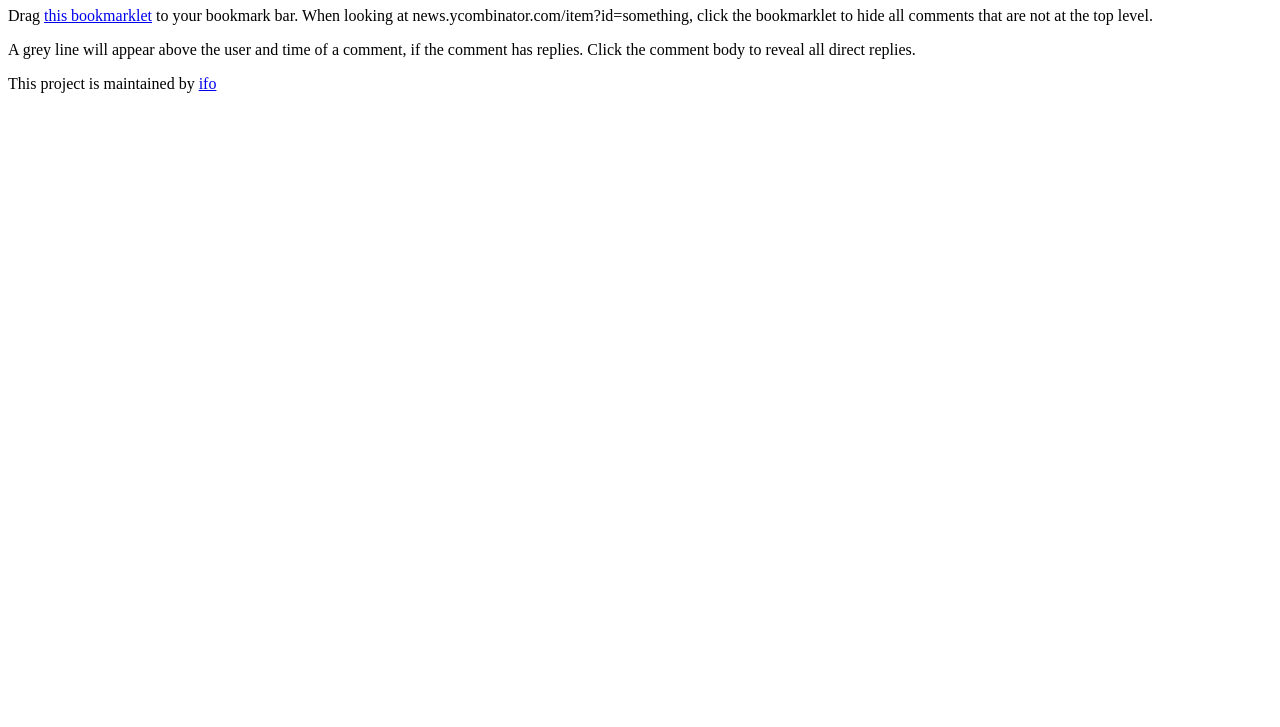
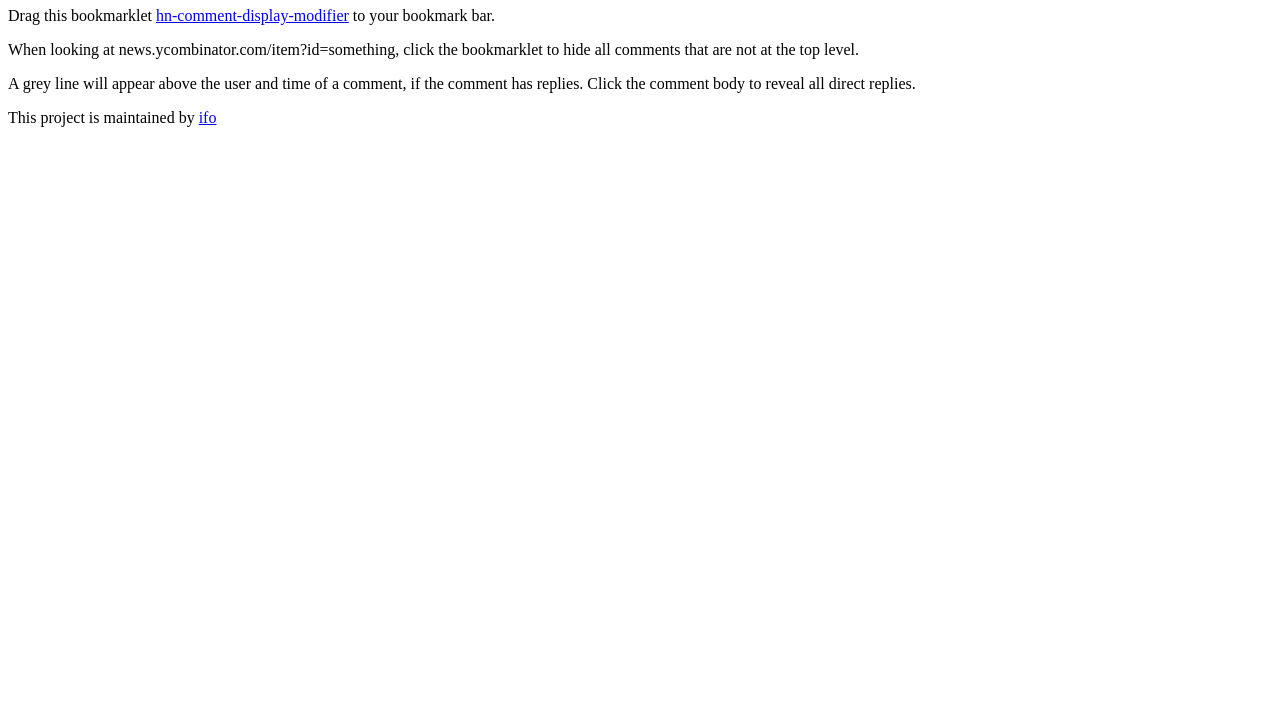
Before and after one commit to ifo/hn-view-mod, a plain HTML site: page index.html in a window 1280 px wide. Shown: the part 73-800 px from the top of the page. Drawn offline with Linux system fonts and the light colour scheme.

Commit message:
Change bookmarklet name

```diff
--- a/index.html
+++ b/index.html
@@ -6,10 +6,12 @@
   </head>
   <body>
       <h1>hn-comment-display-modifier</h1>
-      <p>Drag
-      <a href='javascript:(function(){"use strict";function e(){return t(n())}function n(){for(var e=[],n=document.getElementsByClassName("athing"),t=1;t<n.length;t++)e.push(n[t]);return e}function t(e){var n=e.slice();if(0===n.length)return[];if(1===n.length)return[{elem:n[0],children:[]}];for(var i=n.shift(),c=l(i),a=[],r=[];0!==n.length;){var s=n.shift();l(s)===c?(a.push({elem:i,children:r}),i=s,r=[]):r.push(s)}return a.push({elem:i,children:r}),a.map(function(e){e.children=t(e.children)}),a}function l(e){return e.getElementsByTagName("img")[0].width}function i(e){e.map(function(e){c(e.children)})}function c(e){e.map(function(e){e.elem.style.display="none",c(e.children)})}function a(e){e.map(function(e){e.elem.style.display=""})}function r(e){e.elem.getElementsByClassName("default")[0].getElementsByTagName("div")[0].getElementsByTagName("span")[0].style["border-top"]="1px solid #ccc"}function s(e){e.elem.getElementsByClassName("default")[0].getElementsByTagName("div")[0].getElementsByTagName("span")[0].style["border-top"]=""}function m(e){e.children.length>0&&"none"===e.children[0].elem.style.display?r(e):s(e)}function u(e){e.elem.getElementsByClassName("default")[0].onclick=function(){e.children.length>0&&("none"===e.children[0].elem.style.display?a(e.children):c(e.children),m(e),e.children.map(m))}}function o(e){e.map(function(e){u(e),m(e),o(e.children)})}function d(){var n=e();i(n),o(n)}d()})();'>
-      this bookmarklet</a>
-      to your bookmark bar. When looking at news.ycombinator.com/item?id=something, click the bookmarklet to hide all comments that are not at the top level.</p>
+      <p>Drag this bookmarklet
+        <a href='javascript:(function(){"use strict";function e(){return t(n())}function n(){for(var e=[],n=document.getElementsByClassName("athing"),t=1;t<n.length;t++)e.push(n[t]);return e}function t(e){var n=e.slice();if(0===n.length)return[];if(1===n.length)return[{elem:n[0],children:[]}];for(var i=n.shift(),c=l(i),a=[],r=[];0!==n.length;){var s=n.shift();l(s)===c?(a.push({elem:i,children:r}),i=s,r=[]):r.push(s)}return a.push({elem:i,children:r}),a.map(function(e){e.children=t(e.children)}),a}function l(e){return e.getElementsByTagName("img")[0].width}function i(e){e.map(function(e){c(e.children)})}function c(e){e.map(function(e){e.elem.style.display="none",c(e.children)})}function a(e){e.map(function(e){e.elem.style.display=""})}function r(e){e.elem.getElementsByClassName("default")[0].getElementsByTagName("div")[0].getElementsByTagName("span")[0].style["border-top"]="1px solid #ccc"}function s(e){e.elem.getElementsByClassName("default")[0].getElementsByTagName("div")[0].getElementsByTagName("span")[0].style["border-top"]=""}function m(e){e.children.length>0&&"none"===e.children[0].elem.style.display?r(e):s(e)}function u(e){e.elem.getElementsByClassName("default")[0].onclick=function(){e.children.length>0&&("none"===e.children[0].elem.style.display?a(e.children):c(e.children),m(e),e.children.map(m))}}function o(e){e.map(function(e){u(e),m(e),o(e.children)})}function d(){var n=e();i(n),o(n)}d()})();'>
+        hn-comment-display-modifier</a>
+        to your bookmark bar.
+      </p>
+      <p>When looking at news.ycombinator.com/item?id=something, click the bookmarklet to hide all comments that are not at the top level.</p>
       <p>A grey line will appear above the user and time of a comment, if the comment has replies. Click the comment body to reveal all direct replies.</p>
       <p>This project is maintained by <a href="https://github.com/ifo">ifo</a></p>
     </div>
```
